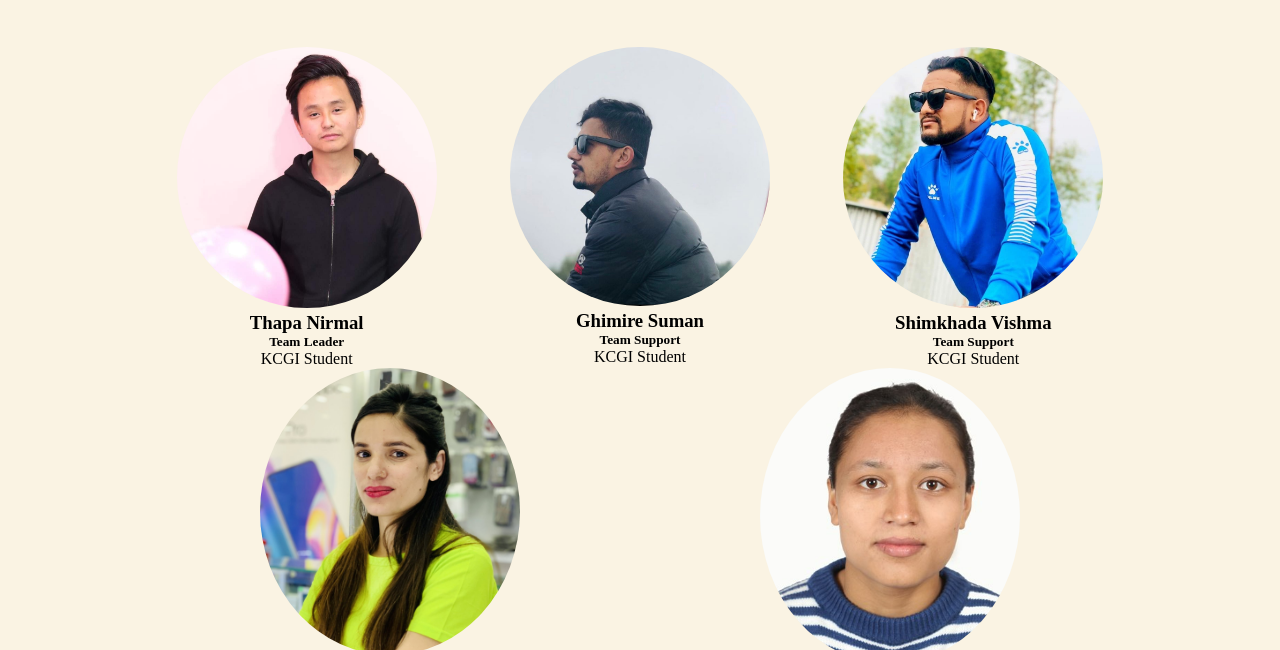
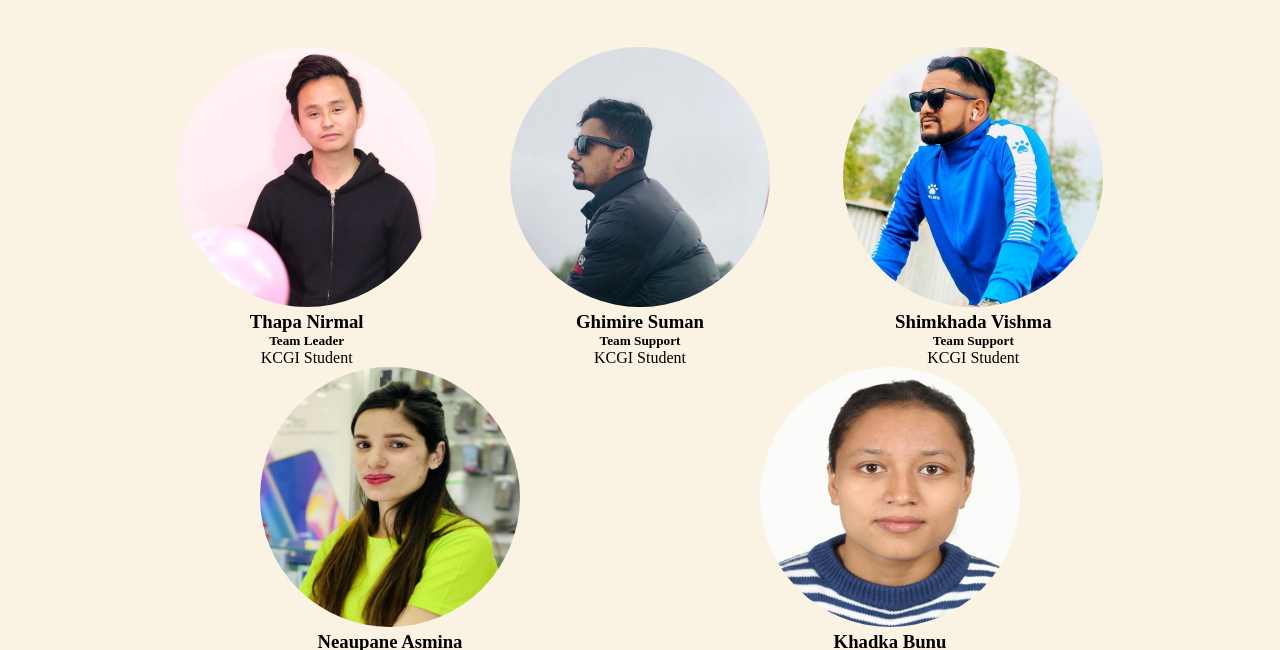
Before and after one commit to nirmaleomagar/Visit-Nepal, a plain HTML site: page team.html in a window 1280 px wide. Shown: the part 145-795 px from the top of the page. Drawn offline with Linux system fonts and the light colour scheme; files that its build step writes are made by us from their sources; a web font is replaced by a local one.

Commit message:
Update team.html

```diff
--- a/team.html
+++ b/team.html
@@ -67,7 +67,7 @@ font-size: 30px;
    flex-basis : 260px;
    }
 .profile .profile-img{
-   hight: 260px;
+   height: 260px;
    width:260px;
    border-radius: 50%;
    filter: grayscale (100%);
```
